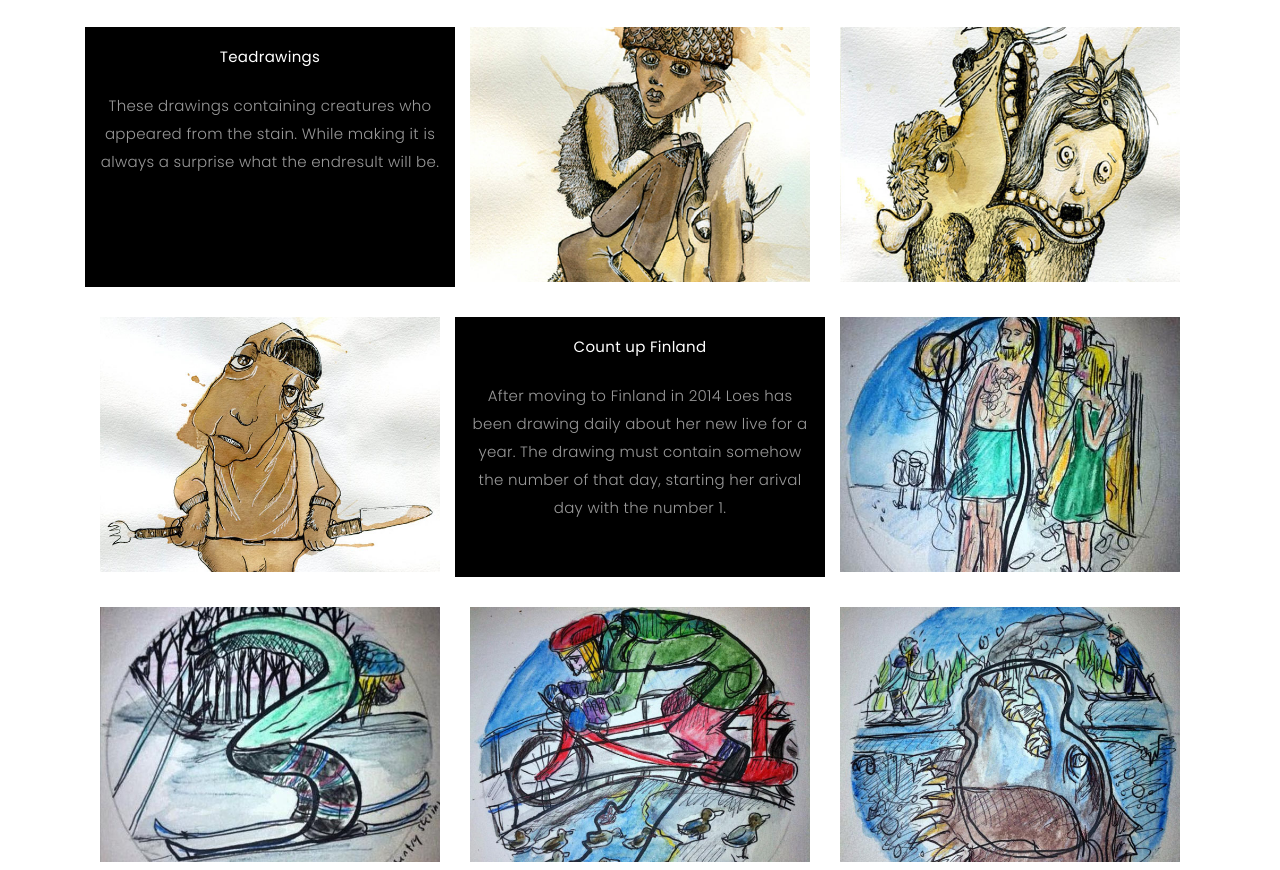
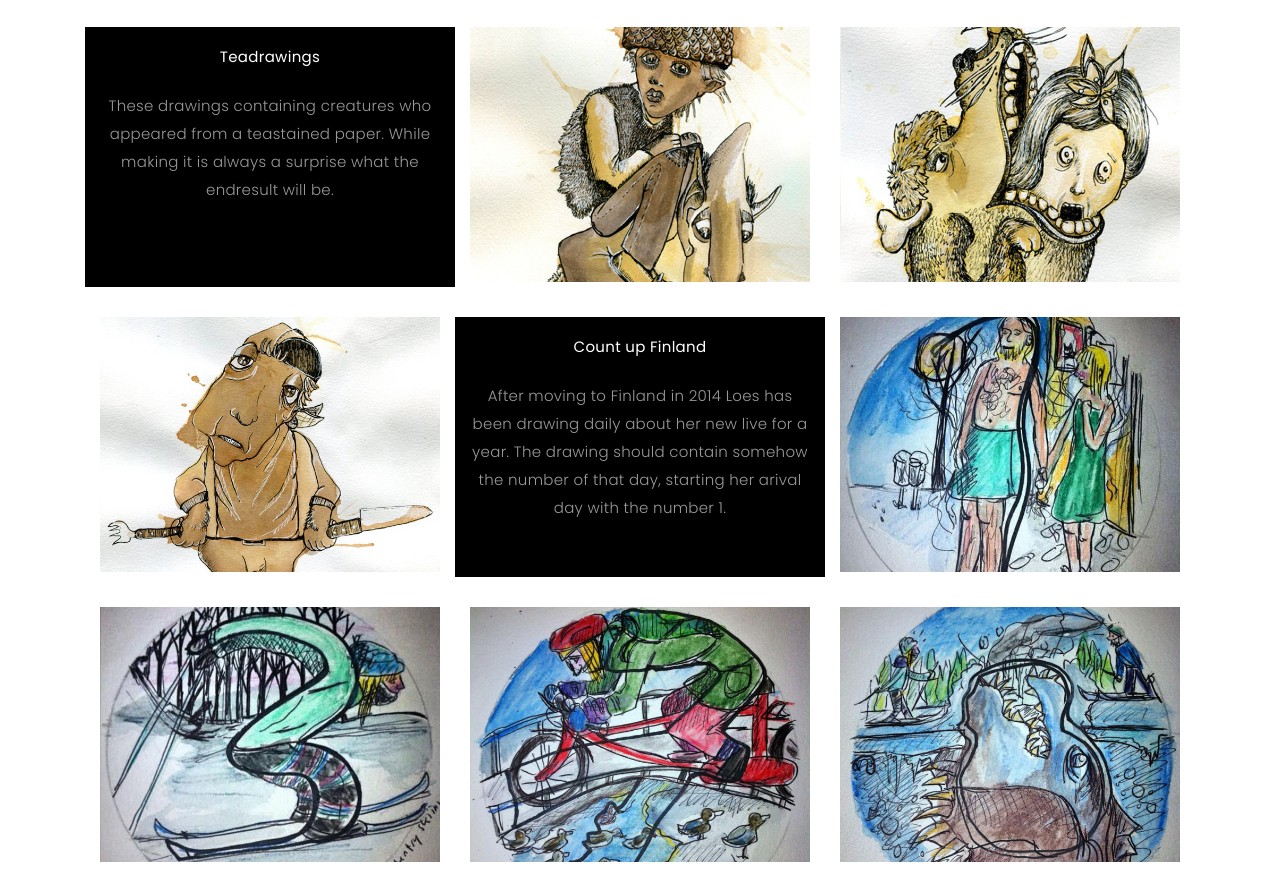
Before and after one commit to hrahuu/loesvandorp-site, a plain HTML site: page index.html in a window 1280 px wide. Shown: the part 2014-2884 px from the top of the page. Drawn offline with nearby package versions, Linux system fonts and the light colour scheme; a web font is replaced by a local one.

Commit message:
Text changes.

```diff
--- a/index.html
+++ b/index.html
@@ -225,7 +225,7 @@ In these illustrations the drawingstyle, backgrounds, theme, subject and items a
 
             <div class="col-lg-4 col-md-6 portfolio-thumbnail all teadrawings portfolio-text">
               <br><strong>Teadrawings</strong><p>
-                These drawings containing creatures who appeared from the stain. While making it is always a surprise what the endresult will be.</p>
+                These drawings containing creatures who appeared from a teastained paper. While making it is always a surprise what the endresult will be.</p>
             </div>
             <div class="col-lg-4 col-md-6 portfolio-thumbnail all teadrawings">
               <a class="popup-img" href="images/portfolio/teadrawings1.jpg">
@@ -246,7 +246,7 @@ In these illustrations the drawingstyle, backgrounds, theme, subject and items a
             </div>
             <div class="col-lg-4 col-md-6 portfolio-thumbnail all countup portfolio-text">
               <br><strong>Count up Finland</strong><p>
-                After moving to Finland in 2014 Loes has been drawing daily about her new live for a year. The drawing must contain somehow the number of that day, starting her arival day with the number 1.</p>
+                After moving to Finland in 2014 Loes has been drawing daily about her new live for a year. The drawing should contain somehow the number of that day, starting her arival day with the number 1.</p>
             </div>
             <div class="col-lg-4 col-md-6 portfolio-thumbnail all countup">
               <a class="popup-img" href="images/portfolio/countup1.jpg">
@@ -314,7 +314,7 @@ See and read more about them here: <a href="www.vimeo.com/loesvandorp" target="_
                   </div>
                   <div class="col-lg-4 col-md-6 portfolio-thumbnail all onepaper portfolio-text">
                     <br><strong>One paper, One month, One year</strong><p>
-                      An illustration project, where Loes draws about one object a day which I found outside. One month on one paper for (atleast) one year!</p>
+                      An illustration project, where Loes draws about one object a day which she found outside. One month on one paper for (atleast) one year!</p>
                   </div>
 
                   <div class="col-lg-4 col-md-6 portfolio-thumbnail all onepaper">
```
